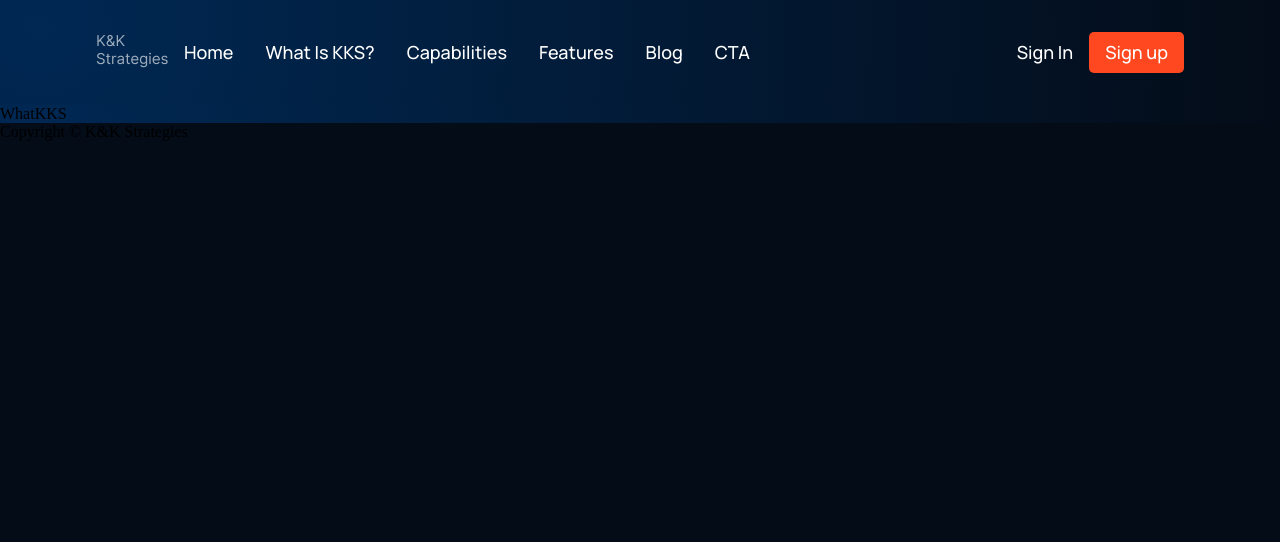
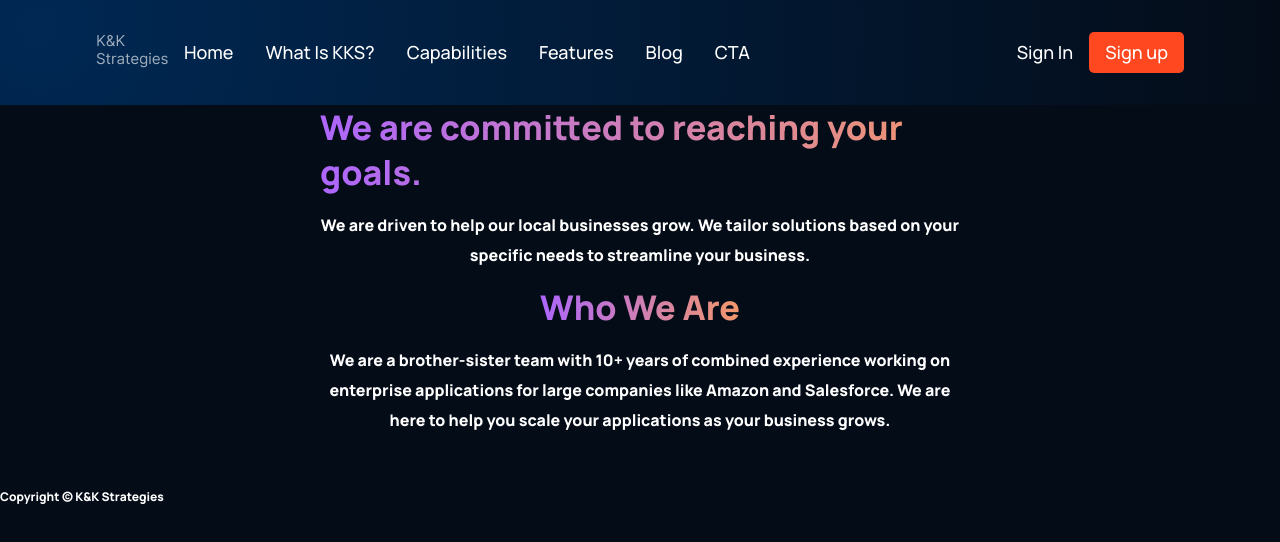
Before and after one commit to kxie28/KKS, a React (Create React App) app: page /whatiskks in a window 1280 px wide. Shown: the top 542 px of the page. Built offline with nearby package versions, Linux system fonts and the light colour scheme.

Commit message:
Adding some content to WhatKKS and minor Footer css styling

```diff
--- a/src/containers/footer/Footer.jsx
+++ b/src/containers/footer/Footer.jsx
@@ -5,8 +5,8 @@ const Footer = () => {
   return (
     <div className="footer">
       <footer class="py-5 bg-dark fixed-bottom">
-        <div class="container">
-          <p class="m-0 text-center text-white">
+        <div class="KKS__footer">
+          <p>
             Copyright &copy; K&K Strategies
           </p>
         </div>
--- a/src/containers/footer/footer.css
+++ b/src/containers/footer/footer.css
@@ -0,0 +1,8 @@
+.KKS__footer p {
+    font-family: var(--font-family);
+    font-weight: 800;
+    font-size: 12px;
+    line-height: 30px;
+    color: #ffffff;
+    margin-top: 2rem;
+}
--- a/src/containers/whatKKS/WhatKKS.jsx
+++ b/src/containers/whatKKS/WhatKKS.jsx
@@ -1,13 +1,19 @@
 import React from 'react'
-import { Navbar } from '../../components';
 
 import './whatKKS.css';
 
 const WhatKKS = () => {
   return (
-    <div className="WhatKKS">
-      <div className="gradient__bg">
-          WhatKKS
+    <div className="KKS_whatKKS section__padding">
+      <div className="KKS__whatKKS-body">
+        <h1 className="gradient__text">We are committed to reaching your goals.</h1>
+        <p>
+          We are driven to help our local businesses grow. We tailor solutions based on your specific needs to streamline your business.
+        </p>
+        <h1 className="gradient__text">Who We Are</h1>
+        <p>
+          We are a brother-sister team with 10+ years of combined experience working on enterprise applications for large companies like Amazon and Salesforce. We are here to help you scale your applications as your business grows.
+        </p>
       </div>
     </div>
   )
--- a/src/containers/whatKKS/whatKKS.css
+++ b/src/containers/whatKKS/whatKKS.css
@@ -0,0 +1,36 @@
+.KKS__whatKKS {
+    width: 100%;
+    display: flex;
+    justify-content: space-between;
+    flex-direction: row;
+}
+
+.KKS__whatKKS-body {
+    flex: 1;
+    display: flex;
+    justify-content: center;
+    width: 50%;
+    flex-direction: column;
+    margin: auto;
+}
+
+.KKS__whatKKS-body h1 {
+    font-family: var(--font-family);
+    font-weight: 800;
+    font-size: 34px;
+    line-height: 45px;
+    margin: auto;
+    padding-bottom: 15px;
+}
+
+
+.KKS__whatKKS-body p {
+    font-family: var(--font-family);
+    font-weight: 800;
+    font-size: 16px;
+    line-height: 30px;
+    color: #FFFF;
+    margin: auto;
+    padding-bottom: 15px;
+    text-align: center;
+}
```
